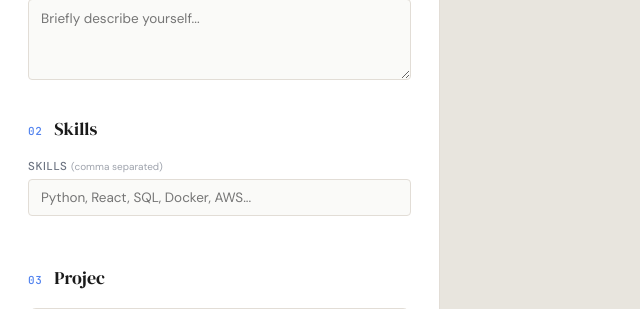
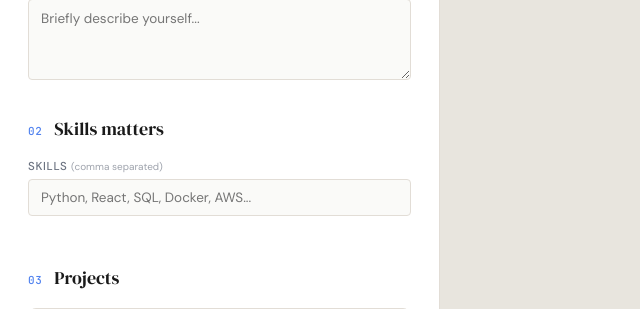
Before and after one commit to saujanya07-csit/cv_generator, a Flask app: page / in a window 1280 px wide. Shown: the part 424-733 px from the top of the page, without its empty margins (0-640 px from the left). Run offline with Flask 3, Linux system fonts and the light colour scheme.

Commit message:
fix: update CV section

```diff
--- a/cv-generator/templates/index.html
+++ b/cv-generator/templates/index.html
@@ -83,7 +83,7 @@
         <div class="form-section">
           <div class="section-label">
             <span class="section-number">02</span>
-            <h2>Skills</h2>
+            <h2>Skills matters</h2>
           </div>
           <div class="field full">
             <label for="skills">Skills <span class="hint">(comma separated)</span></label>
@@ -96,7 +96,7 @@
         <div class="form-section">
           <div class="section-label">
             <span class="section-number">03</span>
-            <h2>Projec</h2>
+            <h2>Projects</h2>
           </div>
           <div id="projectsList"></div>
           <button type="button" class="add-btn" id="addProject">
```
